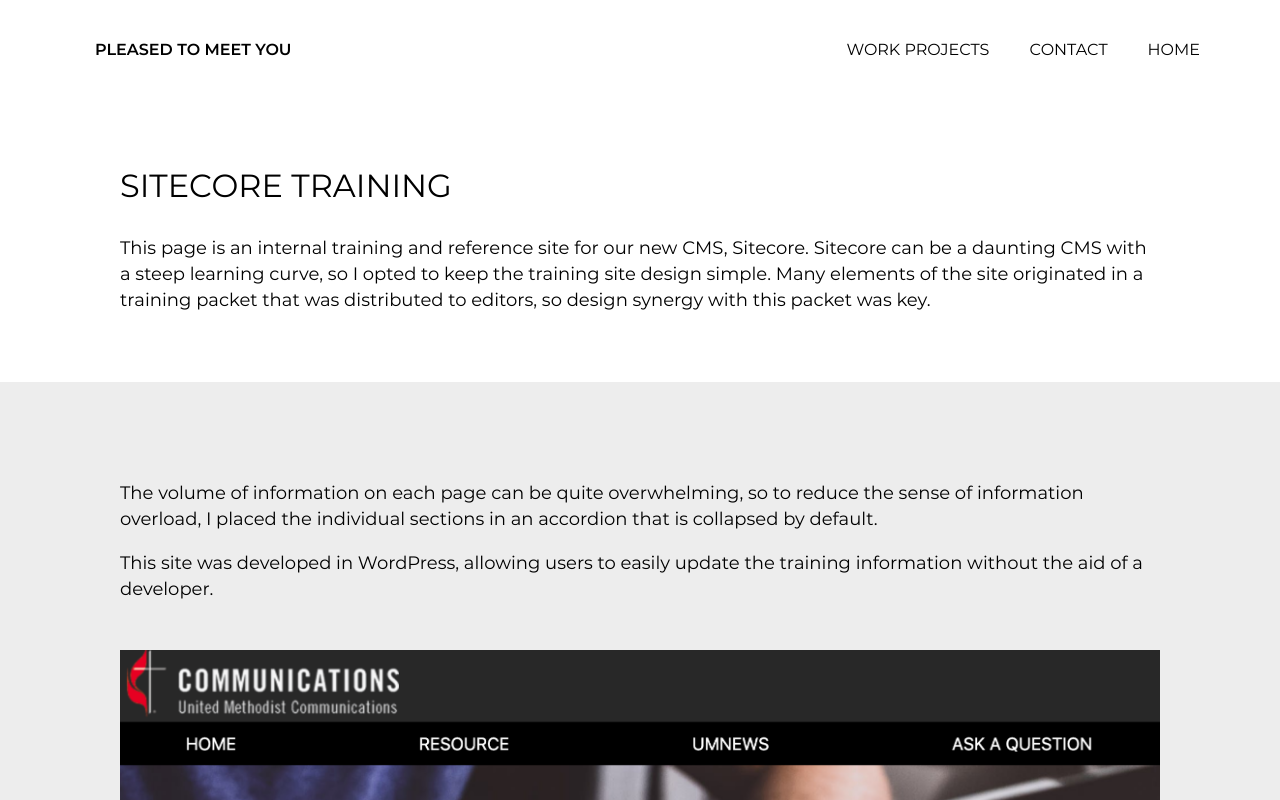
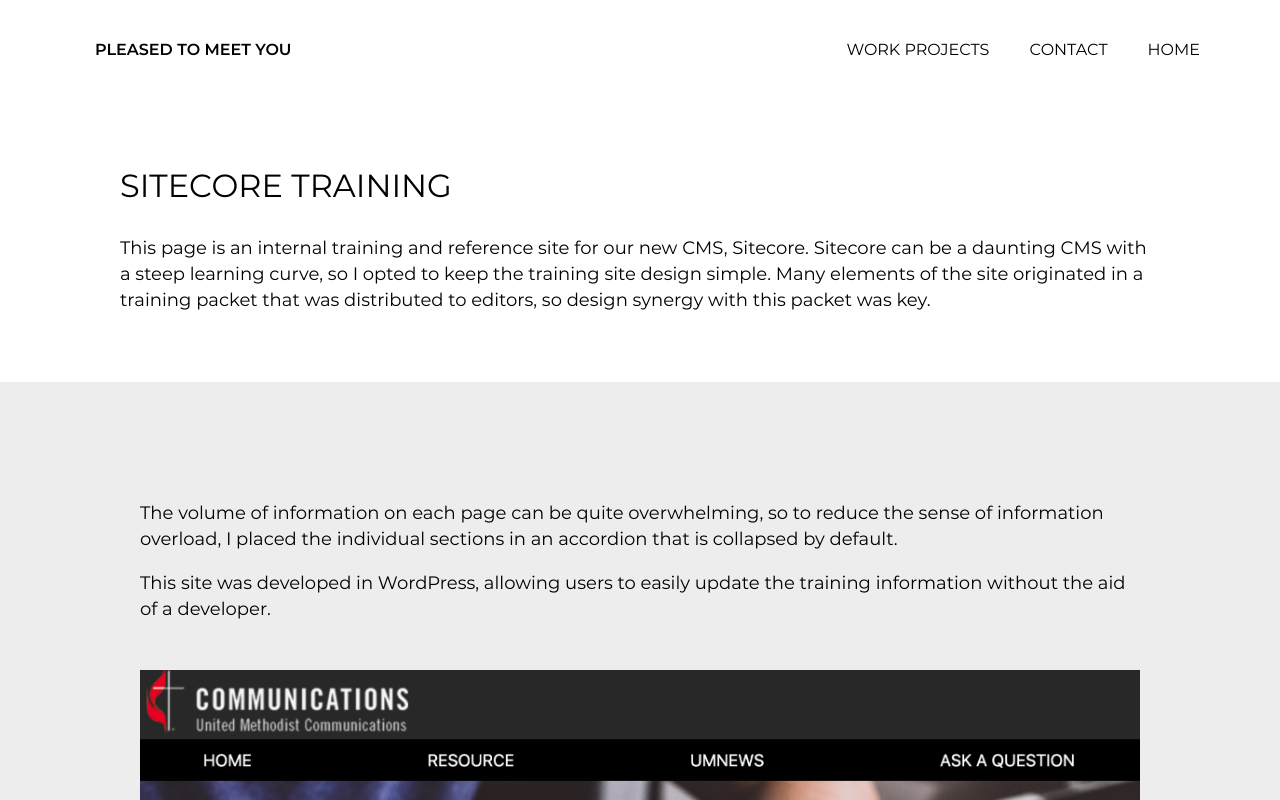
Before and after one commit to susieward/keri-wright, a Vue app: page /sitecore in a window 1280 px wide. Shown: the top 800 px of the page. Built offline with nearby package versions, Linux system fonts and the light colour scheme.

Commit message:
Update main.css

```diff
--- a/src/css/main.css
+++ b/src/css/main.css
@@ -83,7 +83,7 @@ color: #000;
 
 .page-main-container {
   display: grid;
-padding: 80px 80px 80px 80px;
+padding: 100px 100px 100px 100px;
 grid-gap: 100px;
 max-width: 1200px;
 margin-right: auto;
```
